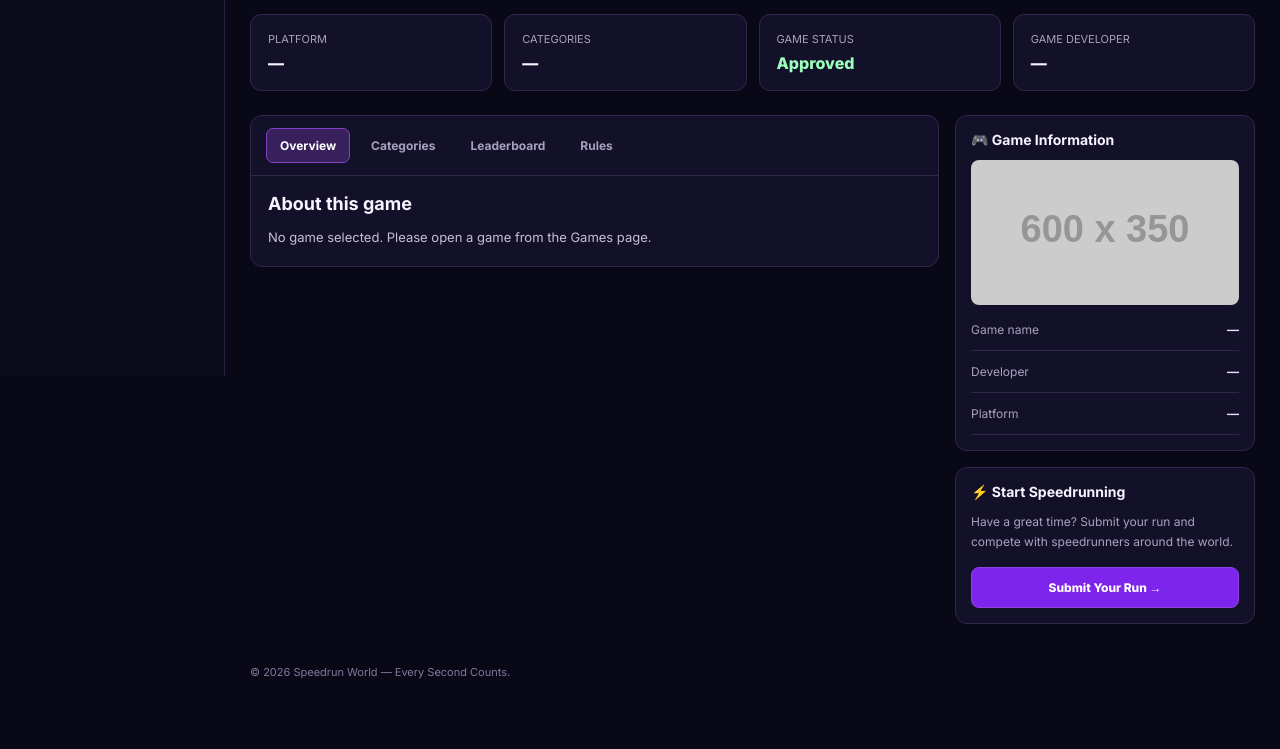
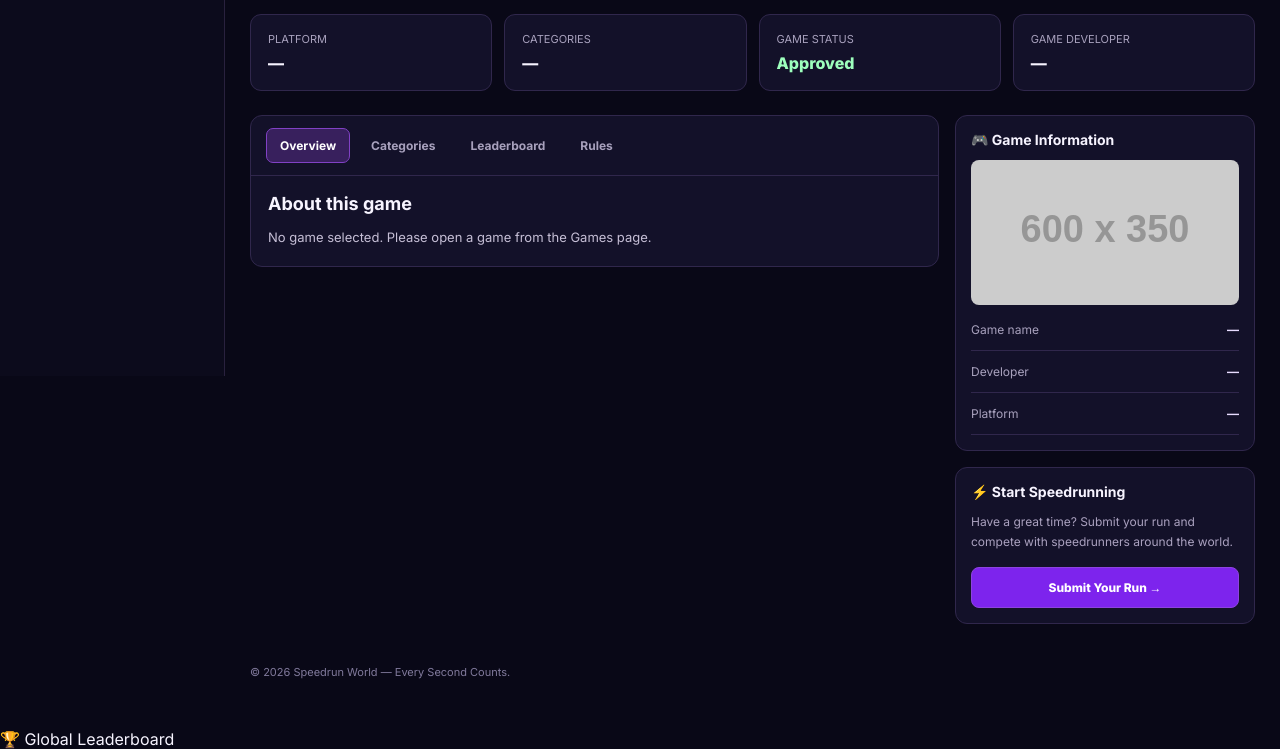
Before and after one commit to pokidaxi77-pixel/Speedrun-world-every-second-counts-, a plain HTML site: page game.html in a window 1280 px wide. Shown: the part 424-1173 px from the top of the page. Drawn offline with Linux system fonts and the light colour scheme; placeholder pictures from the web are drawn by us.

Commit message:
Update game.html

```diff
--- a/game.html
+++ b/game.html
@@ -562,6 +562,6 @@ function parseTime(value){
 
 loadGame();
 </script>
-
+<a href="leaderboard.html">🏆 Global Leaderboard</a>
 </body>
 </html>
```
